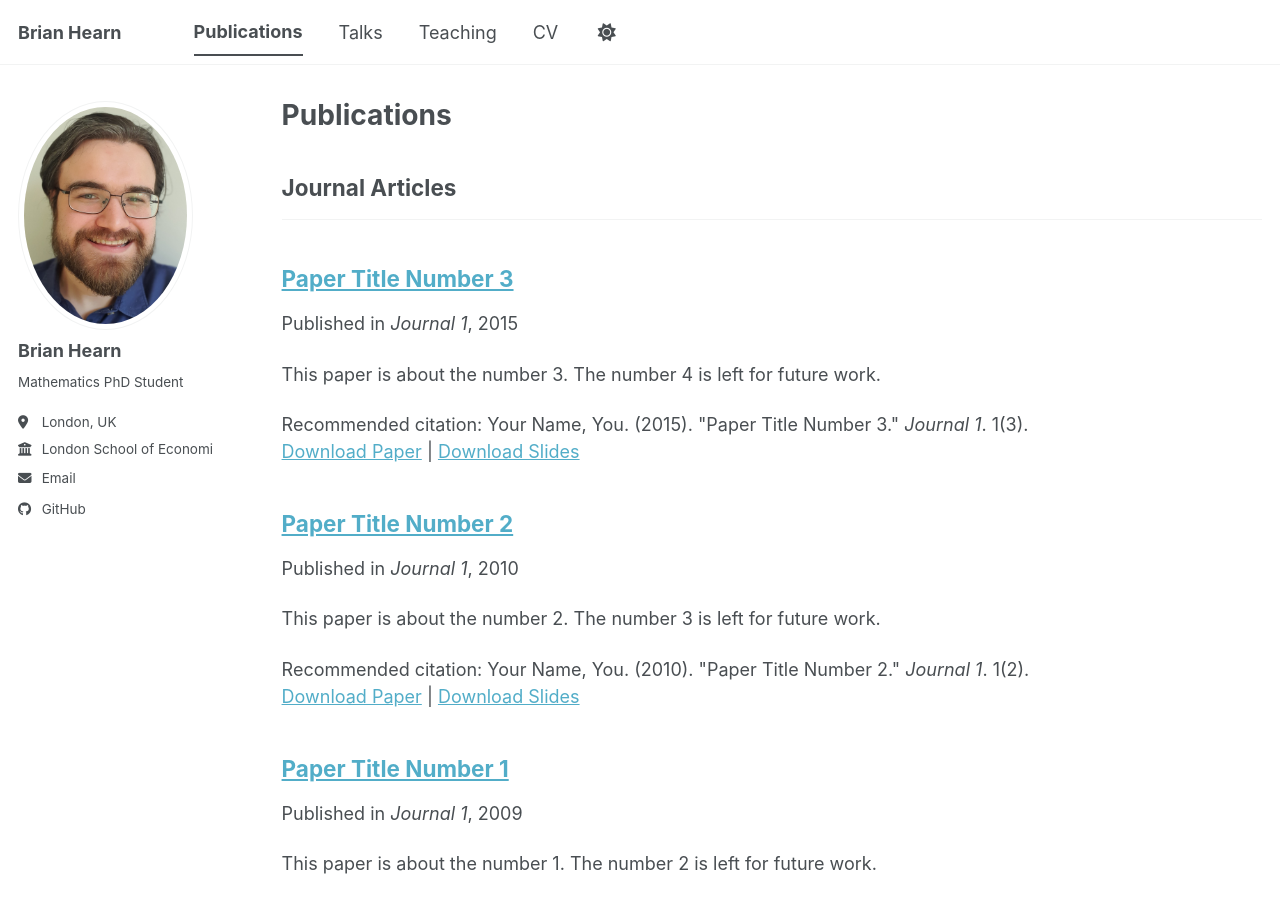
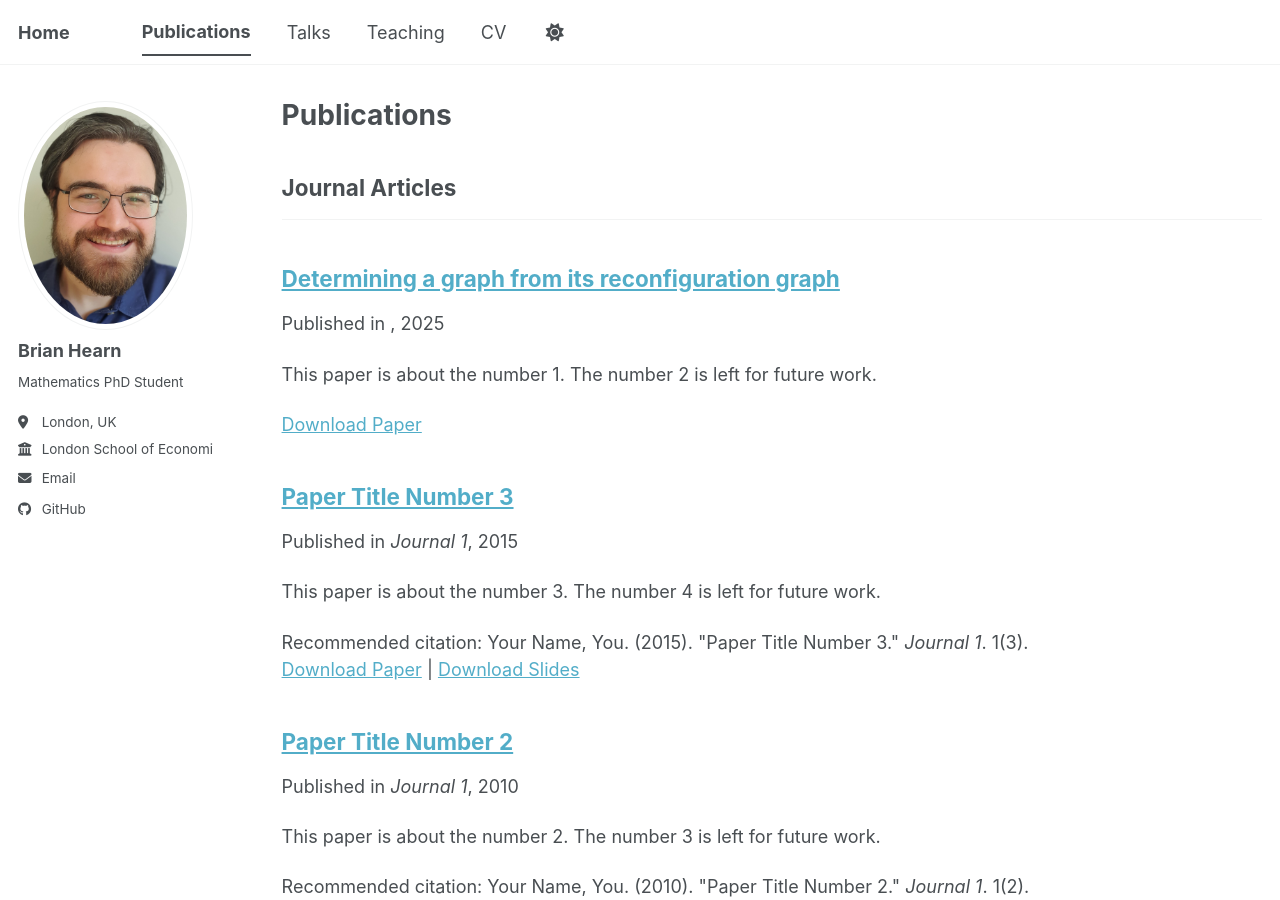
Before and after one commit to brian-hearn/brian-hearn.github.io, a Jekyll site: the page built from _pages/publications.html, in a window 1280 px wide and 900 px high. Built offline with Jekyll 4.4.1, drawn with Linux system fonts in a browser that asks for light colours; a script bundle is joined from its source files by our own code; library files that are not in the unit come from our copies.

Commit message:
feat: more changes

```diff
--- a/_config.yml
+++ b/_config.yml
@@ -9,7 +9,7 @@
 # Basic Site Settings
 locale                   : "en-GB"
 site_theme               : "default" # The available themes options are "default", "air", "sunrise", "mint", "dirt" and "contrast"
-title                    : "Brian Hearn"
+title                    : "Home"
 title_separator          : "-"
 name                     : &name "Brian Hearn"
 description              : &description "Brian Hearn's academic portfolio"   # Update this with a general description of your site, this is the default if not overridden by a page
--- /dev/null
+++ b/_publications/2025-04-28-determining-a-graph-from-its-reconfiguration-graph.md
@@ -0,0 +1,15 @@
+---
+title: "Determining a graph from its reconfiguration graph"
+collection: publications
+category: manuscripts
+permalink: /publication/2025-04-28-determining-a-graph-from-its-reconfiguration-graph
+excerpt: 'This paper is about the number 1. The number 2 is left for future work.'
+date: 2025-04-28
+# venue: 'Journal 1'
+# slidesurl: 'https://academicpages.github.io/files/slides1.pdf'
+paperurl: 'https://arxiv.org/abs/2504.19783'
+# paperurl: 'https://academicpages.github.io/files/paper1.pdf'
+# bibtexurl: 'https://academicpages.github.io/files/bibtex1.bib'
+# citation: 'Your Name, You. (2009). &quot;Paper Title Number 1.&quot; <i>Journal 1</i>. 1(1).'
+---
+The contents above will be part of a list of publications, if the user clicks the link for the publication than the contents of section will be rendered as a full page, allowing you to provide more information about the paper for the reader. When publications are displayed as a single page, the contents of the above "citation" field will automatically be included below this section in a smaller font.
```
